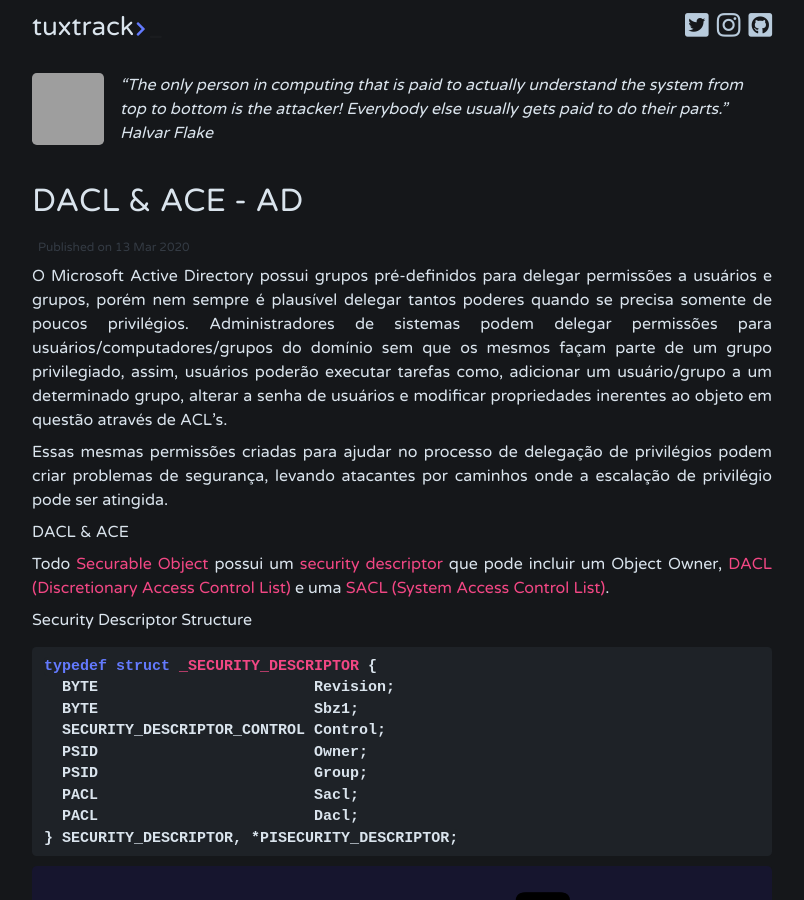
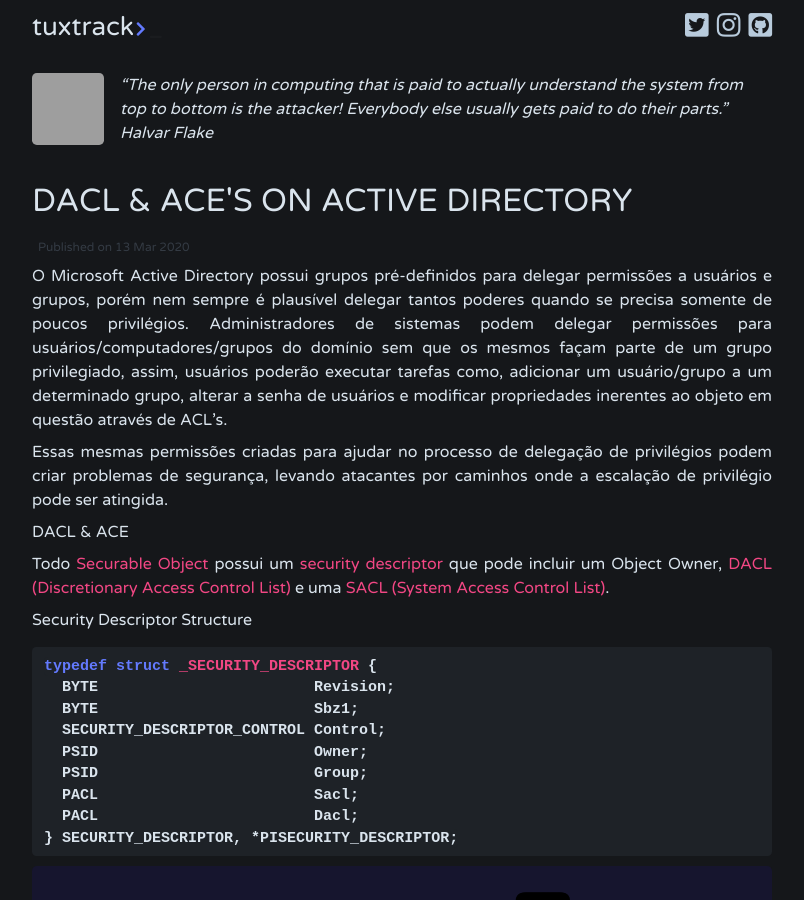
Before and after one commit to tuxtrack/tuxtrack.github.io, a Jekyll site: the page built from _posts/2020-03-13-dacl.md, in a window 1280 px wide and 900 px high. Shown: the whole window, without its empty margins (238-1042 px from the left). Built offline with Jekyll 4.4.1, drawn with Linux system fonts in a browser that asks for light colours; comment, search, counter and statistics services are not loaded; grey boxes are pictures that could not be loaded.

Commit message:
Update 2020-03-13-dacl.md

```diff
--- a/_posts/2020-03-13-dacl.md
+++ b/_posts/2020-03-13-dacl.md
@@ -1,6 +1,6 @@
 ---
 layout: post
-title: DACL & ACE - AD
+title: DACL & ACE'S ON ACTIVE DIRECTORY
 date: 2020-03-13 20:55:00 +0800
 tags: [ACTIVE DIRECTORY,REDTEAM,WINDOWS,ACL]
 ---
```
